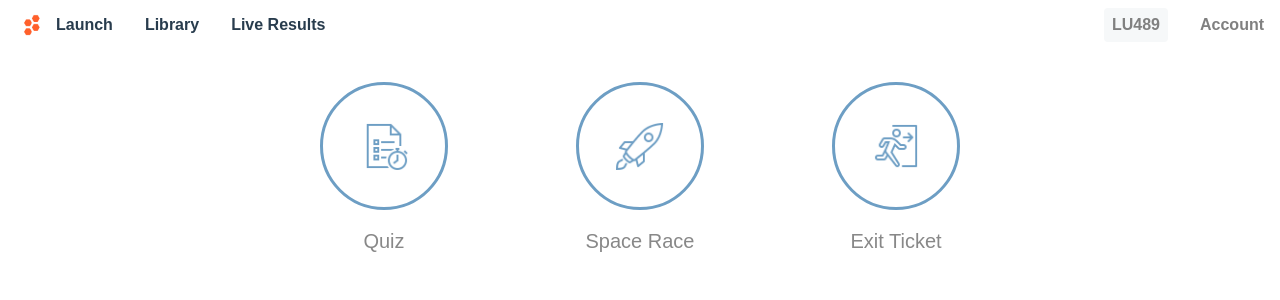
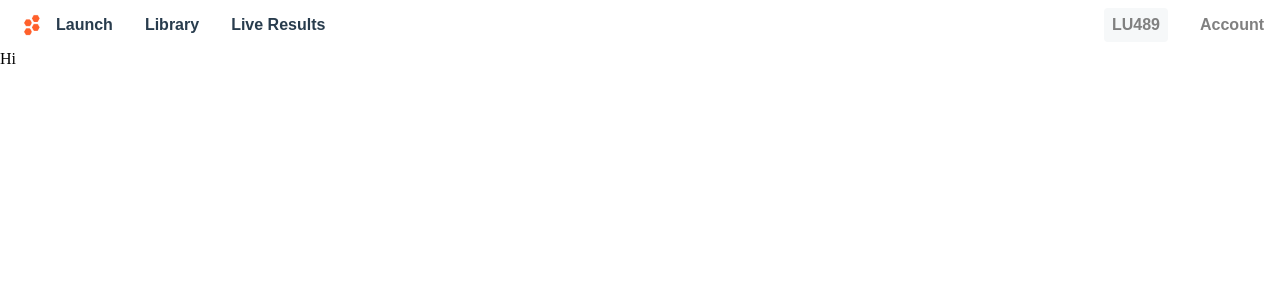
Before and after one commit to lymburn/socrative-web, a React (Vite) app: page /live-results in a window 1280 px wide. Shown: the top 300 px of the page. Built offline with nearby package versions, Linux system fonts and the light colour scheme.

Commit message:
Add basic structure for routes

```diff
--- a/package.json
+++ b/package.json
@@ -11,7 +11,8 @@
   },
   "dependencies": {
     "react": "^18.3.1",
-    "react-dom": "^18.3.1"
+    "react-dom": "^18.3.1",
+    "react-router-dom": "^7.1.1"
   },
   "devDependencies": {
     "@eslint/js": "^9.17.0",
--- a/src/App.tsx
+++ b/src/App.tsx
@@ -1,13 +1,21 @@
 import './App.css';
-import Launch from "./pages/Launch/Launch";
-import Header from "./components/Header/Header"
+import { BrowserRouter as Router, Route, Routes, Navigate } from 'react-router-dom';
+import Header from './components/Header/Header';
+import LaunchPage from './pages/Launch/LaunchPage';
+import LibraryPage from './pages/Library/LibraryPage';
+import LiveResultsPage from './pages/Results/LiveResultsPage';
 
 function App() {
   return (
-    <div>
-      <Header/>
-      <Launch/>
-    </div>
+    <Router>
+      <Header />
+      <Routes>
+        <Route path="/" element={<Navigate to="/launch" />} />
+        <Route path="/launch" element={<LaunchPage />} />
+        <Route path="/library" element={<LibraryPage />} />
+        <Route path="/live-results" element={<LiveResultsPage />} />
+      </Routes>
+    </Router>
   )
 }
 
--- a/src/components/Button/LaunchButton.tsx
+++ b/src/components/Button/LaunchButton.tsx
@@ -1,4 +1,4 @@
-import Launch from "../../pages/Launch/Launch";
+import Launch from "../../pages/Launch/LaunchPage";
 import "./LaunchButton.css";
 
 interface LaunchButtonProps {
--- a/src/components/Header/Header.css
+++ b/src/components/Header/Header.css
@@ -24,6 +24,11 @@
     align-items: center;
 }
 
+.nav-links a {
+    text-decoration: none;
+    color: inherit;
+}
+
 .header-left .nav-links li {
     color: #283C4D;
 }
--- a/src/components/Header/Header.tsx
+++ b/src/components/Header/Header.tsx
@@ -1,4 +1,5 @@
 import './Header.css';
+import { Link } from 'react-router-dom';
 import logo from "../../assets/socrative-logo.png";
 
 function Header() {
@@ -8,9 +9,9 @@ function Header() {
                 <img src={logo} alt="Socrative Logo" className="logo" />
                 <nav>
                     <ul className="nav-links">
-                        <li>Launch</li>
-                        <li>Library</li>
-                        <li>Live Results</li>
+                        <li><Link to="/launch">Launch</Link></li>
+                        <li><Link to="/library">Library</Link></li>
+                        <li><Link to="/live-results">Live Results</Link></li>
                     </ul>
                 </nav>
             </div>
--- a/src/pages/Launch/Launch.tsx
+++ b/src/pages/Launch/LaunchPage.tsx
@@ -1,4 +1,4 @@
-import './Launch.css';
+import './LaunchPage.css';
 import LaunchButton from '../../components/Button/LaunchButton';
 import QuizIcon from "../../assets/quiz-icon.png";
 import SpaceshipIcon from "../../assets/spaceship-icon.png";
--- /dev/null
+++ b/src/pages/Library/LibraryPage.tsx
@@ -0,0 +1,12 @@
+
+function LibraryPage() {
+    return (
+      <div className="library-page">
+          <div>
+              Hi
+          </div>
+      </div>
+    );
+  };
+
+  export default LibraryPage;
--- /dev/null
+++ b/src/pages/Results/LiveResultsPage.tsx
@@ -0,0 +1,12 @@
+
+function LiveResultsPage() {
+  return (
+    <div className="live-results-page">
+        <div>
+            Hi
+        </div>
+    </div>
+  );
+};
+
+export default LiveResultsPage;
```
Also changed, not shown: src/pages/Launch/LaunchPage.css (renamed from src/pages/Launch/Launch.css), src/pages/Library/LibraryPage.css (added), src/pages/Results/LiveResultsPage.css (added), 1 other file (tests, documents, lock files or other folders).
